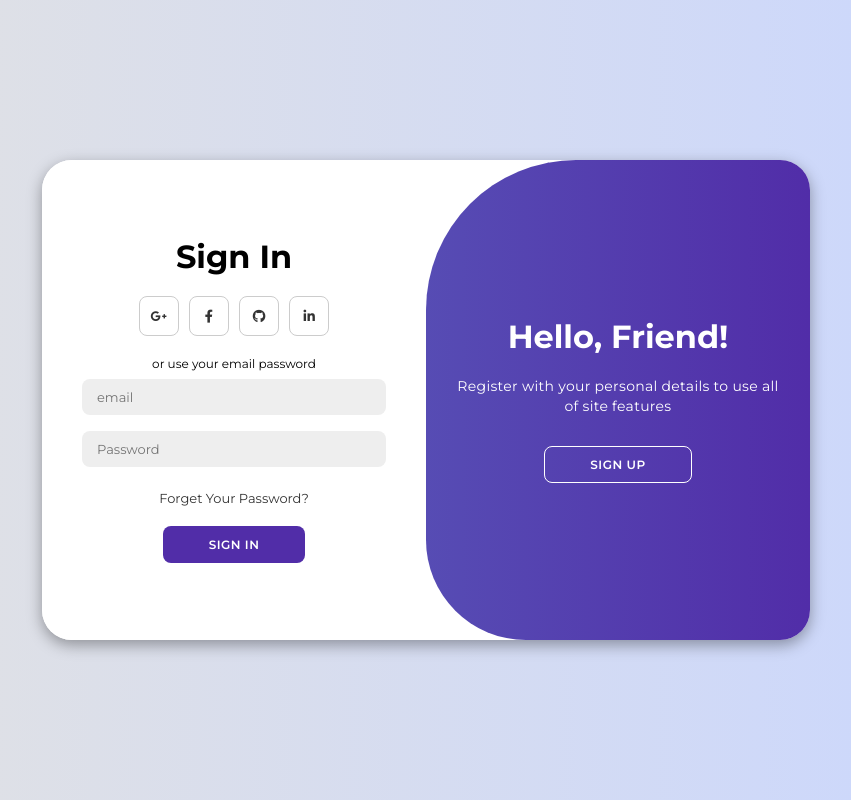
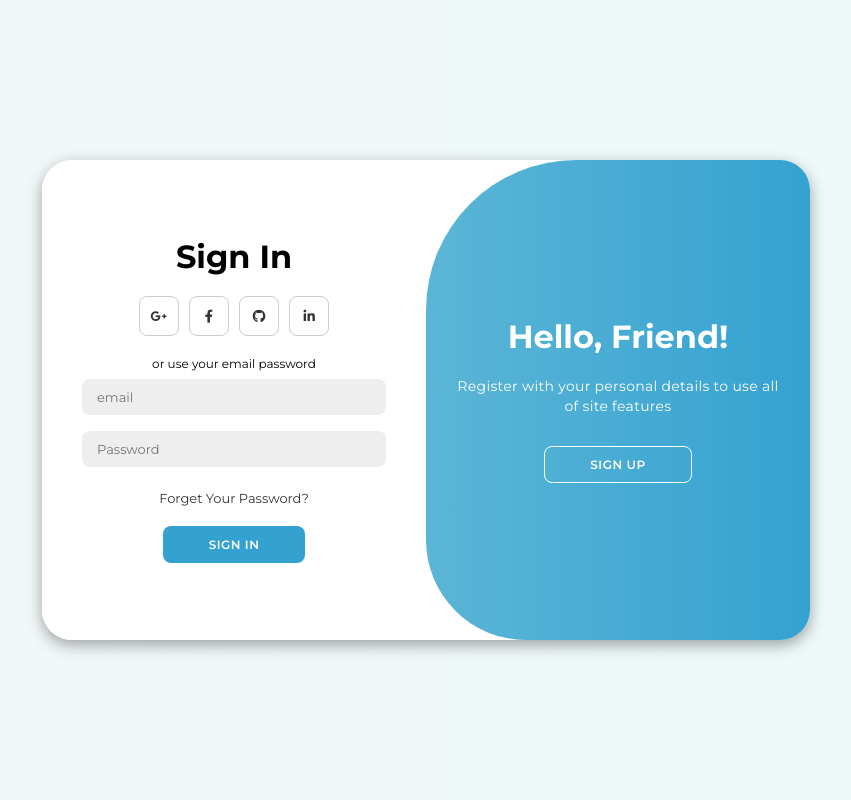
Before and after one commit to EspadachiNNegr0/Trabalho_Av3, a PHP site: page /login.html in a window 1280 px wide. Shown: the whole page, without its empty margins (214-1065 px from the left). Run offline with PHP 8.4, Linux system fonts and the light colour scheme.

Commit message:
Changing Login Colors

```diff
--- a/style.css
+++ b/style.css
@@ -9,7 +9,7 @@
 
 body{
     background-color: #c9d6ff;
-    background: linear-gradient(to right, #e2e2e2, #c9d6ff);
+    background: linear-gradient(to right, #f3f7f8, #ecf9f9);
     display: flex;
     align-items: center;
     justify-content: center;
@@ -47,7 +47,7 @@ body{
 }
 
 .container button{
-    background-color: #512da8;
+    background-color: #34a2d1;
     color: #fff;
     font-size: 12px;
     padding: 10px 45px;
@@ -161,9 +161,9 @@ body{
 }
 
 .toggle{
-    background-color: #512da8;
+    background-color: #34a2d1;
     height: 100%;
-    background: linear-gradient(to right, #5c6bc0, #512da8);
+    background: linear-gradient(to right, #83c9db, #34a2d1);
     color: #fff;
     position: relative;
     left: -100%;
```
